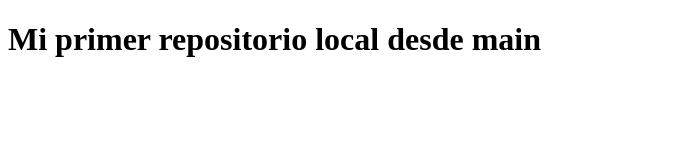
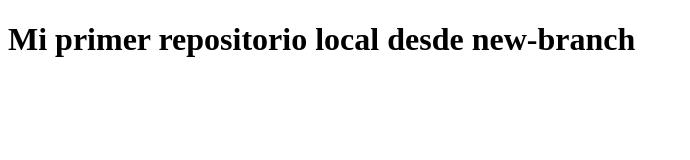
Before and after one commit to DiegoRodriguez-hub/my-first-repo, a plain HTML site: page index.html in a window 1280 px wide. Shown: the whole page, without its empty margins (0-690 px from the left). Drawn offline with Linux system fonts and the light colour scheme.

Commit message:
update/line-

```diff
--- a/index.html
+++ b/index.html
@@ -6,7 +6,6 @@
     <title>Practicando con git y github</title>
 </head>
 <body>
-    <h1>Mi primer repositorio local desde main</h1>
-
+    <h1>Mi primer repositorio local desde new-branch</h1>
 </body>
 </html>
```
